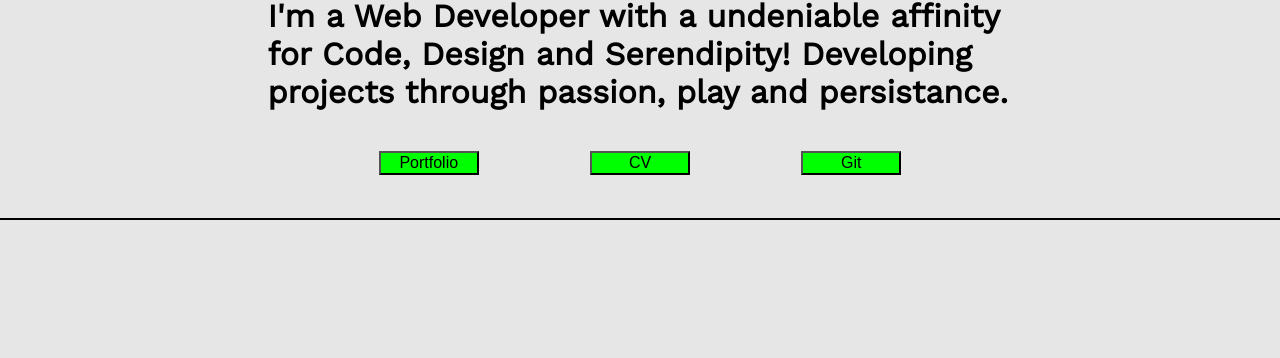
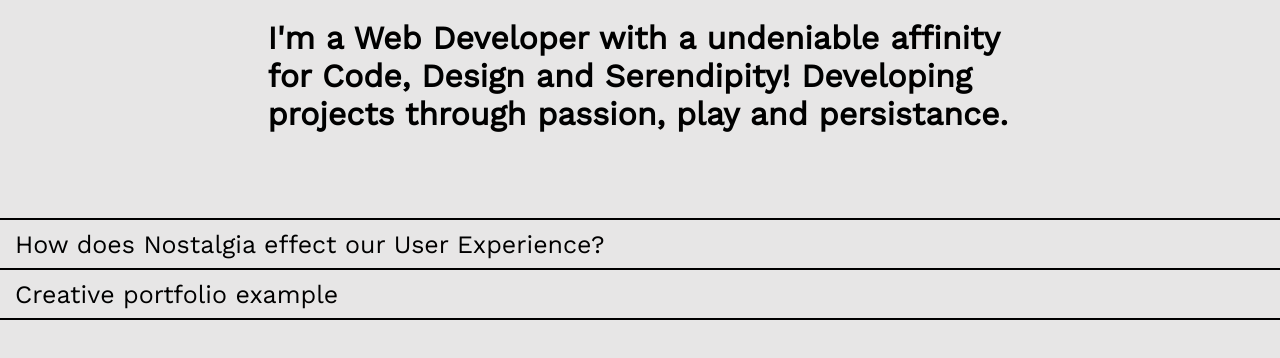
Before and after one commit to SamBrimble/sambrimble.github.io, a plain HTML site: page index.html in a window 1280 px wide. Shown: the part 250-608 px from the top of the page. Drawn offline with Linux system fonts and the light colour scheme.

Commit message:
Update index.html

```diff
--- a/index.html
+++ b/index.html
@@ -40,18 +40,35 @@
                 <H1 class="hero-title">👋 Hey Im Sam,   </H1>
                 <h1 class="hero-text">I'm a Web Developer with a undeniable affinity for Code, Design and Serendipity! Developing projects through passion, play and persistance. </h1>
 
+                <!--
                 <div class="linkbox">
                     <button type="button" class="button">Portfolio </button>
                     <button type="button" class="button">CV</button>
                     <button type="button"class="button">Git</button>
                 </div>
 
-
+                <div></div>
+            -->
                 </div>
         </div>
 
+        <div class="port-box">
+            <div class="port-img">
 
+            </div>
+            <div class="port-text"><a href="https://sambrimble.neocities.org">
+                How does Nostalgia effect our User Experience?
+            </a>
+            </div>
+        </div>
+        <div class="port-box">
+            <div class="port-img">
 
+            </div>
+            <div class="port-text">
+               Creative portfolio example
+            </div>
+        </div>
 
 
 
```
